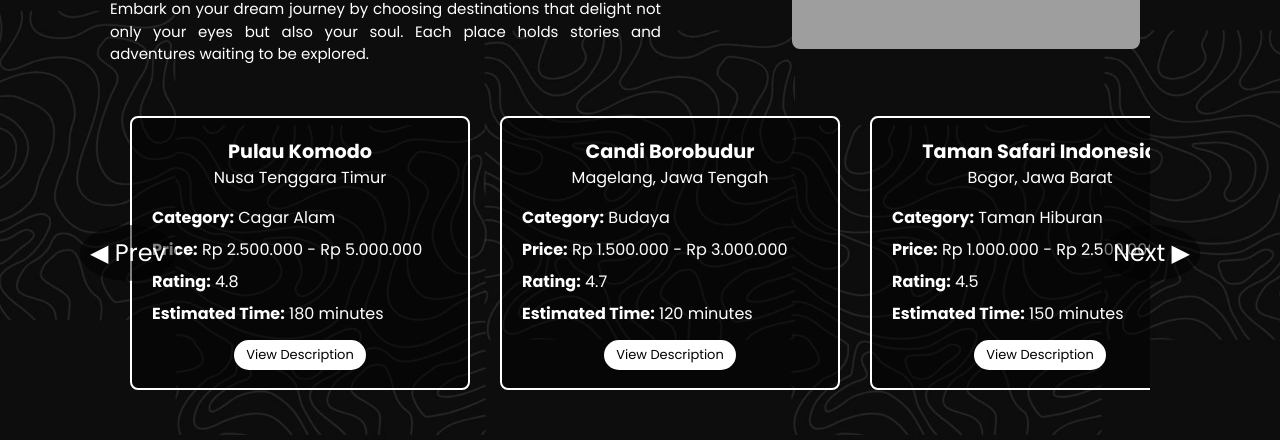
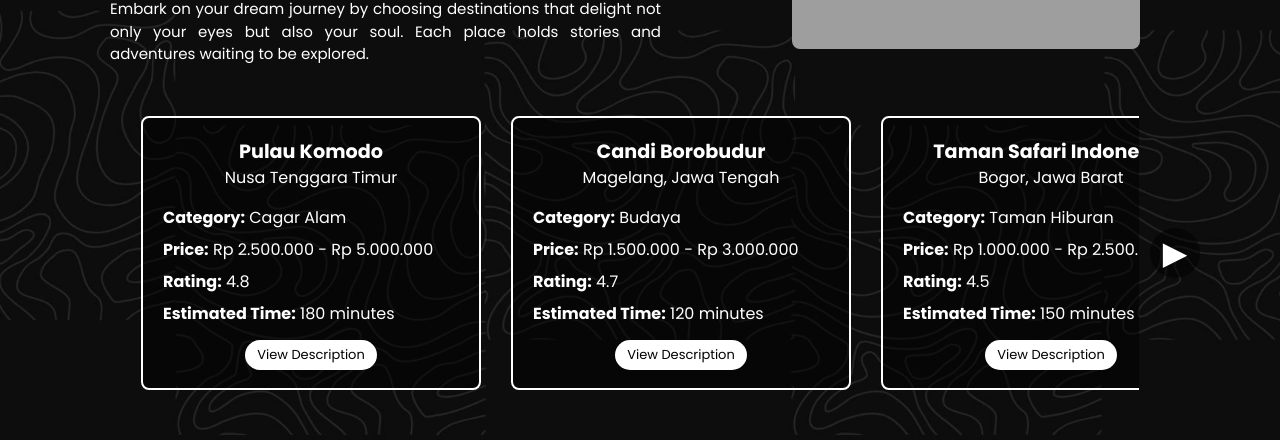
Before and after one commit to khaylabelva/TST_VistaNesia, a Next.js app: page /recommendations in a window 1280 px wide. Shown: the part 177-617 px from the top of the page. Built offline with nearby package versions, Linux system fonts and the light colour scheme; grey boxes are pictures that could not be loaded.

Commit message:
scrolling carousel done

```diff
--- a/src/app/recommendations/page.tsx
+++ b/src/app/recommendations/page.tsx
@@ -1,6 +1,6 @@
-'use client';
+"use client";
 
-import { useState } from 'react';
+import { useState, useEffect, useRef } from 'react';
 import styles from './recommendations.module.css';
 
 interface Destination {
@@ -77,21 +77,112 @@
       time: '180 minutes',
     },
   },
+  {
+    id: 6,
+    name: 'Pulau Komodo',
+    description: 'Home to the famous Komodo dragons and breathtaking landscapes.',
+    city: 'Nusa Tenggara Timur',
+    details: {
+      category: 'Cagar Alam',
+      price: 'Rp 2.500.000 - Rp 5.000.000',
+      rating: '4.8',
+      time: '180 minutes',
+    },
+  },
+  {
+    id: 7,
+    name: 'Raja Ampat',
+    description: 'A paradise for marine life and underwater exploration.',
+    city: 'Papua Barat',
+    details: {
+      category: 'Cagar Alam',
+      price: 'Rp 5.000.000 - Rp 10.000.000',
+      rating: '5.0',
+      time: '240 minutes',
+    },
+  },
+  {
+    id: 8,
+    name: 'Candi Borobudur',
+    description: "The world's largest Buddhist temple with stunning architectural marvel.",
+    city: 'Magelang, Jawa Tengah',
+    details: {
+      category: 'Budaya',
+      price: 'Rp 1.500.000 - Rp 3.000.000',
+      rating: '4.7',
+      time: '120 minutes',
+    },
+  },
+  {
+    id: 9,
+    name: 'Taman Safari Indonesia',
+    description: 'An exciting wildlife park with diverse animal species.',
+    city: 'Bogor, Jawa Barat',
+    details: {
+      category: 'Taman Hiburan',
+      price: 'Rp 1.000.000 - Rp 2.500.000',
+      rating: '4.5',
+      time: '150 minutes',
+    },
+  },
+  {
+    id: 10,
+    name: 'Cagar Alam Kerinci Seblat',
+    description: 'A vast national park with rich biodiversity and stunning landscapes.',
+    city: 'Sumatera',
+    details: {
+      category: 'Cagar Alam',
+      price: 'Rp 2.000.000 - Rp 4.000.000',
+      rating: '4.6',
+      time: '180 minutes',
+    },
+  },
 ];
 
 export default function AdventurePage() {
-    const [currentIndex, setCurrentIndex] = useState(0);
-    const [expandedCard, setExpandedCard] = useState<Destination | null>(null);
+    const carouselRef = useRef<HTMLDivElement>(null);
+    const [isAtStart, setIsAtStart] = useState(true);
+    const [isAtEnd, setIsAtEnd] = useState(false);
 
-    const handleNext = () => {
-      setCurrentIndex((prevIndex) => (prevIndex + 1) % recommendedDestinations.length);
+    useEffect(() => {
+      const handleScroll = () => {
+        const carousel = carouselRef.current;
+        if (!carousel) return;
+
+        const scrollLeft = Math.ceil(carousel.scrollLeft);
+        const scrollWidth = carousel.scrollWidth - carousel.clientWidth;
+        setIsAtStart(scrollLeft <= 0);
+        setIsAtEnd(scrollLeft >= scrollWidth - 5);
       };
 
-    const handlePrev = () => {
-      setCurrentIndex(
-        (prevIndex) => (prevIndex - 1 + recommendedDestinations.length) % recommendedDestinations.length
-      );
+      const carousel = carouselRef.current;
+      if (carousel) {
+        carousel.addEventListener('scroll', handleScroll);
+        handleScroll();
+      }
+
+      return () => {
+        if (carousel) carousel.removeEventListener('scroll', handleScroll);
       };
+    }, []);
+
+    const scrollLeft = () => {
+      const carousel = carouselRef.current;
+      if (carousel) {
+        const scrollAmount = carousel.clientWidth / 2;
+        carousel.scrollBy({ left: -scrollAmount, behavior: 'smooth' });
+      }
+    };
+
+    const scrollRight = () => {
+      const carousel = carouselRef.current;
+      if (carousel) {
+        const scrollAmount = carousel.clientWidth / 2;
+        carousel.scrollBy({ left: scrollAmount, behavior: 'smooth' });
+      }
+    };
+
+    const [expandedCard, setExpandedCard] = useState<Destination | null>(null);
 
     const handleViewDescription = (destination: Destination) => {
         setExpandedCard(destination);
@@ -122,28 +213,23 @@
 
       {/* Recommendations Section */}
       <section className={styles.recommendations}>
-        <button className={styles.prevButton} onClick={handlePrev}>
-          ◀ Prev
+        {!isAtStart && (
+            <button className={styles.prevButton} onClick={scrollLeft}>
+            ◀
             </button>
-        <div className={styles.carousel}>
-          {recommendedDestinations.slice(currentIndex, currentIndex + 3).map((destination) => (
+        )}
+        <div className={styles.carouselWrapper}>
+            <div className={styles.carousel} ref={carouselRef}>
+            {recommendedDestinations.map((destination) => (
                 <div key={destination.id} className={styles.card}>
                 <div className={styles.cardContent}>
                     <h3 className={styles.cardTitle}>{destination.name}</h3>
                     <p className={styles.city}>{destination.city}</p>
                     <div className={styles.details}>
-                  <p>
-                    <strong>Category:</strong> {destination.details.category}
-                  </p>
-                  <p>
-                    <strong>Price:</strong> {destination.details.price}
-                  </p>
-                  <p>
-                    <strong>Rating:</strong> {destination.details.rating}
-                  </p>
-                  <p>
-                    <strong>Estimated Time:</strong> {destination.details.time}
-                  </p>
+                    <p><strong>Category:</strong> {destination.details.category}</p>
+                    <p><strong>Price:</strong> {destination.details.price}</p>
+                    <p><strong>Rating:</strong> {destination.details.rating}</p>
+                    <p><strong>Estimated Time:</strong> {destination.details.time}</p>
                     </div>
                     <button
                     className={styles.viewDescriptionButton}
@@ -155,9 +241,12 @@
                 </div>
             ))}
             </div>
-        <button className={styles.nextButton} onClick={handleNext}>
-          Next ▶
+        </div>
+        {!isAtEnd && (
+            <button className={styles.nextButton} onClick={scrollRight}>
+            ▶
             </button>
+        )}
         </section>
 
       {expandedCard && (
@@ -165,7 +254,10 @@
           <div className={styles.modalContent}>
             <h2>{expandedCard.name}</h2>
             <p>{expandedCard.description}</p>
-            <button className={styles.closeButton} onClick={handleCloseModal}>
+            <button
+              className={styles.closeButton}
+              onClick={handleCloseModal}
+            >
               ✖ Close
             </button>
           </div>
--- a/src/app/recommendations/recommendations.module.css
+++ b/src/app/recommendations/recommendations.module.css
@@ -52,16 +52,8 @@
 
 .recommendations {
   position: relative;
-  padding: 0 70px;
+  padding: 0 81px;
   margin-top: 10px;
-}
-
-.carousel {
-  display: flex;
-  flex-wrap: nowrap;
-  gap: 30px;
-  width: 100%;
-  overflow: hidden;
 }
 
 .card {
@@ -161,10 +153,15 @@
   color: white;
   border: none;
   border-radius: 50%;
-  font-size: 1.5rem;
+  font-size: 2rem;
   padding: 10px;
   cursor: pointer;
-  transition: background-color 0.3s;
+  transition: background-color 0.3s, transform 0.3s;
+  width: 50px;
+  height: 50px;
+  display: flex;
+  align-items: center;
+  justify-content: center;
 }
 
 .prevButton:hover, .nextButton:hover {
@@ -178,3 +175,12 @@
 .nextButton {
   right: 20px;
 }
+
+.carousel {
+  display: flex;
+  flex-wrap: nowrap;
+  gap: 30px;
+  width: 100%;
+  overflow: hidden;
+  transition: transform 0.5s ease-in-out;
+}
```
Lines whose indentation alone changed are shown as unchanged.
